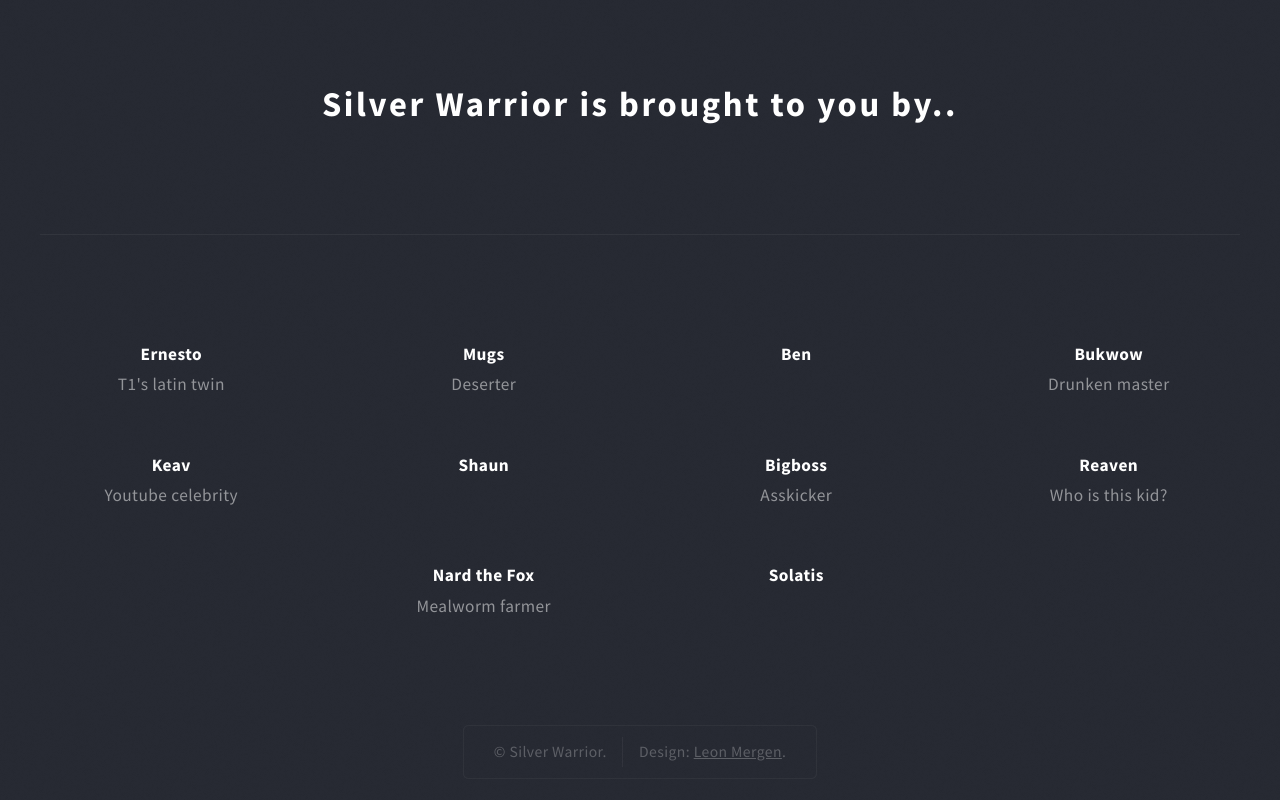
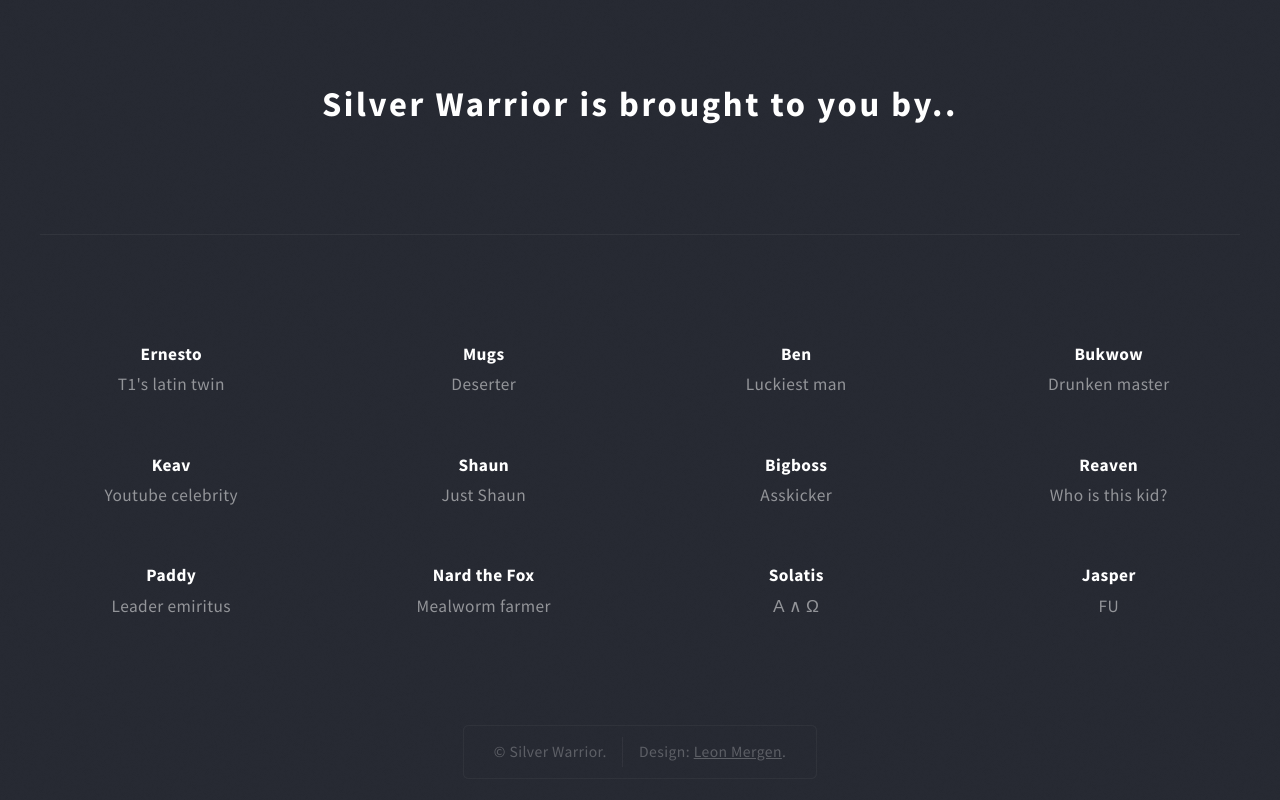
Before and after one commit to solatis/silverwarrior, a plain HTML site: page index.html in a window 1280 px wide. Shown: the part 4536-5336 px from the top of the page. Drawn offline with Linux system fonts and the light colour scheme.

Commit message:
Updates roster

```diff
--- a/index.html
+++ b/index.html
@@ -248,6 +248,7 @@
               <section>
                 <h3>Ben</h3>
 
+                Luckiest man
               </section>
             </div>
 
@@ -272,6 +273,7 @@
               <section>
                 <h3>Shaun</h3>
 
+                Just Shaun
               </section>
             </div>
 
@@ -294,7 +296,13 @@
           </div>
           <div class="row">
 
-            <div class="3u 12u(mobile)">&nbsp; </div>
+            <div class="3u 12u(mobile)">
+              <section>
+                <h3>Paddy</h3>
+
+                Leader emiritus
+              </section>
+            </div>
 
             <div class="3u 12u(mobile)">
               <section>
@@ -307,10 +315,18 @@
             <div class="3u 12u(mobile)">
               <section>
                 <h3>Solatis</h3>
+
+                &Alpha; &and; &Omega;
               </section>
             </div>
 
-            <div class="3u 12u(mobile)">&nbsp; </div>
+            <div class="3u 12u(mobile)">
+              <section>
+                <h3>Jasper</h3>
+
+                FU
+              </section>
+            </div>
 
           </div>
         </div>
```
